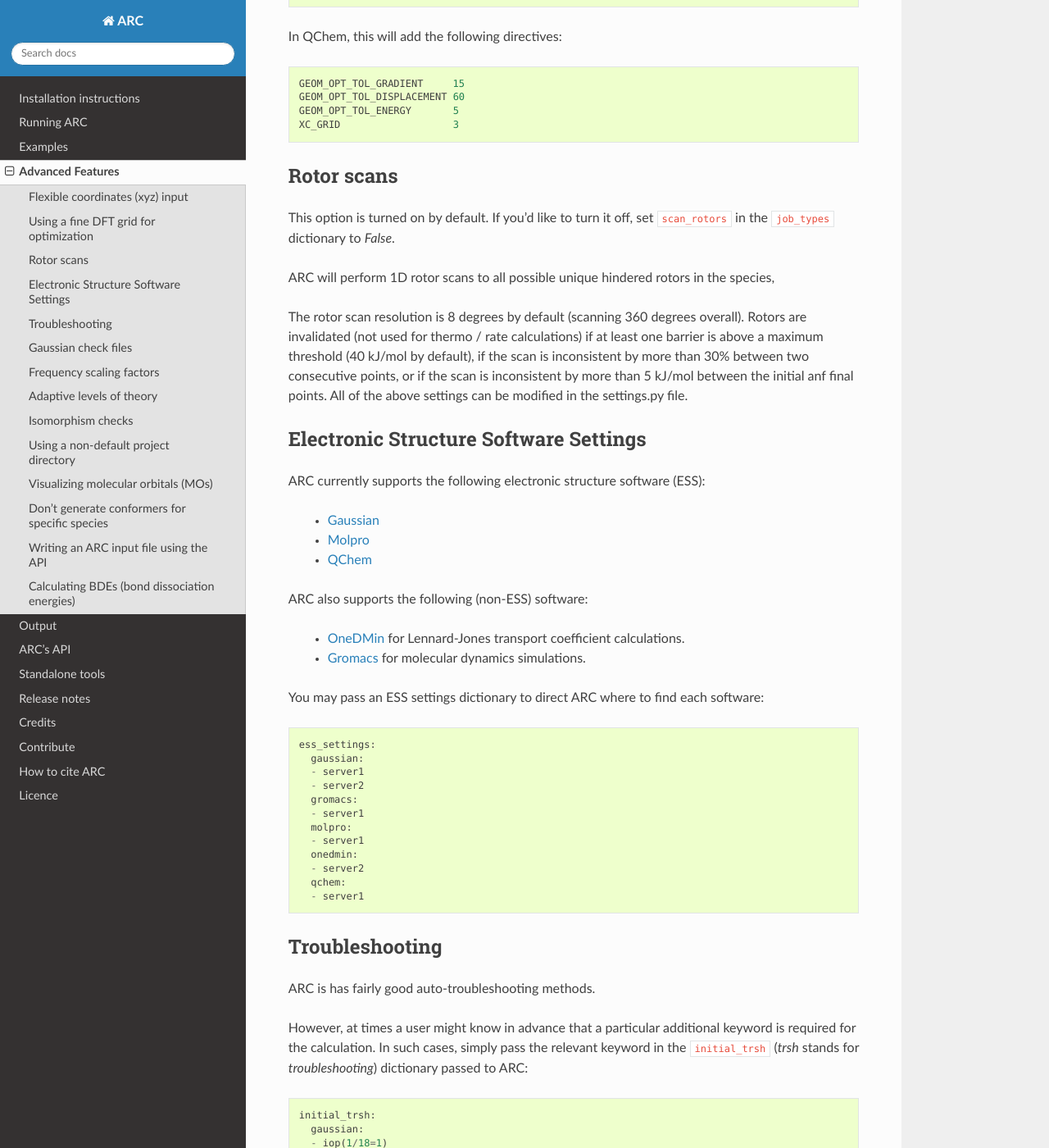
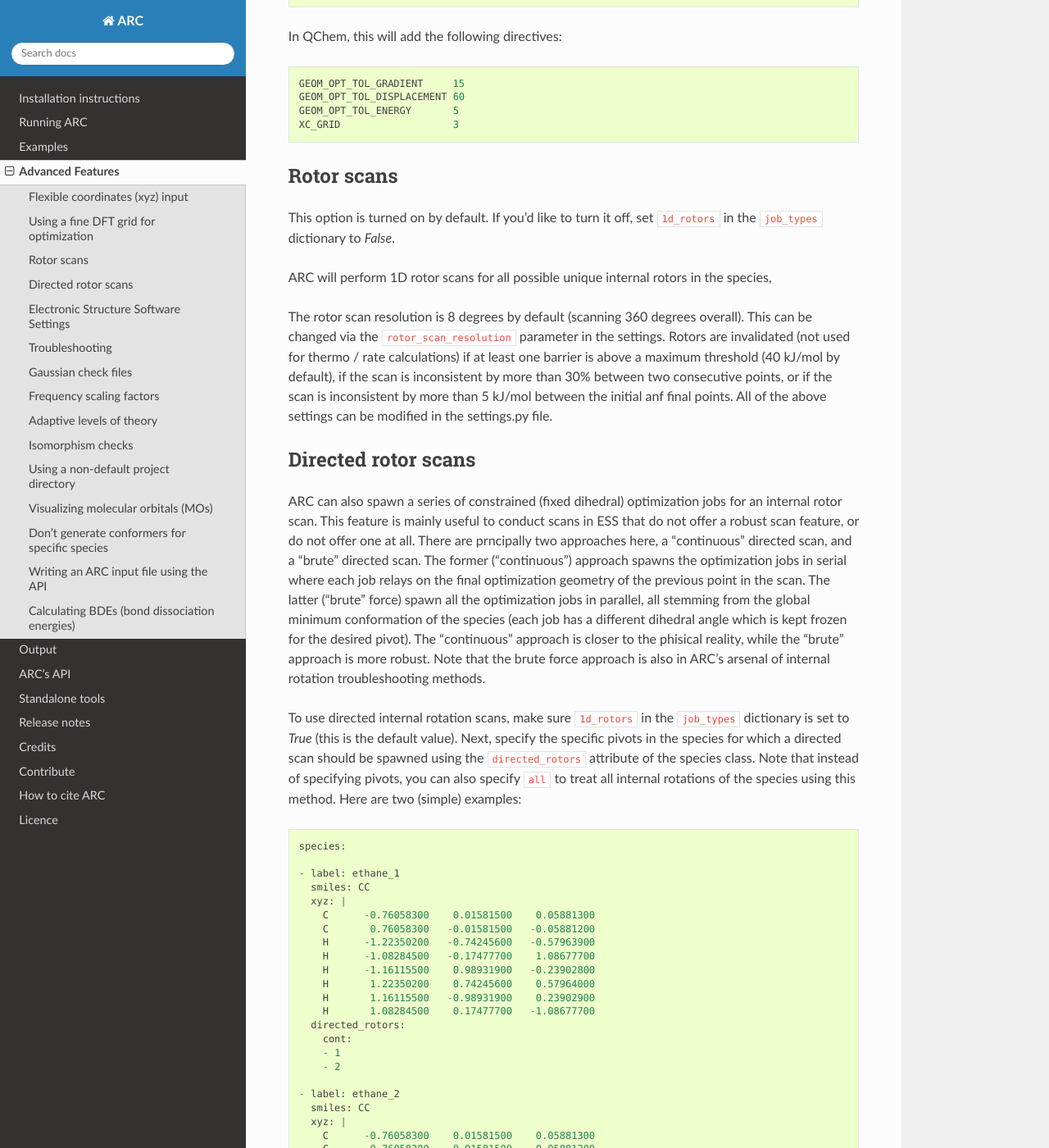
Before and after one commit to ReactionMechanismGenerator/ARC, a Sphinx documentation site: the page built from docs/source/advanced.rst, in a window 1280 px wide and 1400 px high, scrolled down 692 px. Shown: the whole window at 82% size. Built offline with Sphinx 7.4.7 and the Read the Docs theme 2.0.0, drawn with Linux system fonts in a browser that asks for light colours; formulas are drawn with MathJax 3; the version number could not be read and is left out; some of the changed text lies outside the part shown.

Commit message:
Docs: Added Directed rotor scans to Advanced

```diff
--- a/docs/source/advanced.rst
+++ b/docs/source/advanced.rst
@@ -48,16 +48,71 @@ Rotor scans
 ^^^^^^^^^^^
 
 This option is turned on by default. If you'd like to turn it off,
-set ``scan_rotors`` in the ``job_types`` dictionary to `False`.
+set ``1d_rotors`` in the ``job_types`` dictionary to `False`.
 
-ARC will perform 1D rotor scans to all possible unique hindered rotors in the species,
+ARC will perform 1D rotor scans for all possible unique internal rotors in the species,
 
 The rotor scan resolution is 8 degrees by default (scanning 360 degrees overall).
+This can be changed via the ``rotor_scan_resolution`` parameter in the settings.
 Rotors are invalidated (not used for thermo / rate calculations) if at least one barrier
 is above a maximum threshold (40 kJ/mol by default), if the scan is inconsistent by more than 30%
 between two consecutive points, or if the scan is inconsistent by more than 5 kJ/mol
 between the initial anf final points.
 All of the above settings can be modified in the settings.py file.
+
+
+Directed rotor scans
+^^^^^^^^^^^^^^^^^^^^
+
+ARC can also spawn a series of constrained (fixed dihedral) optimization jobs for an internal rotor scan.
+This feature is mainly useful to conduct scans in ESS that do not offer a robust scan feature,
+or do not offer one at all. There are prncipally two approaches here, a "continuous" directed scan,
+and a "brute" directed scan. The former ("continuous") approach spawns the optimization jobs in serial where each job
+relays on the final optimization geometry of the previous point in the scan. The latter ("brute" force) spawn all
+the optimization jobs in parallel, all stemming from the global minimum conformation of the species (each job
+has a different dihedral angle which is kept frozen for the desired pivot).
+The "continuous" approach is closer to the phisical reality, while the "brute" approach is more robust.
+Note that the brute force approach is also in ARC's arsenal of internal rotation troubleshooting methods.
+
+To use directed internal rotation scans, make sure ``1d_rotors`` in the ``job_types`` dictionary is set to `True`
+(this is the default value). Next, specify the specific pivots in the species for which a directed scan should
+be spawned using the ``directed_rotors`` attribute of the species class. Note that instead of specifying pivots,
+you can also specify ``all`` to treat all internal rotations of the species using this method.
+Here are two (simple) examples::
+
+
+    species:
+
+    - label: ethane_1
+      smiles: CC
+      xyz: |
+        C      -0.76058300    0.01581500    0.05881300
+        C       0.76058300   -0.01581500   -0.05881200
+        H      -1.22350200   -0.74245600   -0.57963900
+        H      -1.08284500   -0.17477700    1.08677700
+        H      -1.16115500    0.98931900   -0.23902800
+        H       1.22350200    0.74245600    0.57964000
+        H       1.16115500   -0.98931900    0.23902900
+        H       1.08284500    0.17477700   -1.08677700
+      directed_rotors:
+        cont:
+        - 1
+        - 2
+
+    - label: ethane_2
+      smiles: CC
+      xyz: |
+        C      -0.76058300    0.01581500    0.05881300
+        C       0.76058300   -0.01581500   -0.05881200
+        H      -1.22350200   -0.74245600   -0.57963900
+        H      -1.08284500   -0.17477700    1.08677700
+        H      -1.16115500    0.98931900   -0.23902800
+        H       1.22350200    0.74245600    0.57964000
+        H       1.16115500   -0.98931900    0.23902900
+        H       1.08284500    0.17477700   -1.08677700
+      directed_rotors:
+        brute:
+        - all
 
 
 Electronic Structure Software Settings
```
